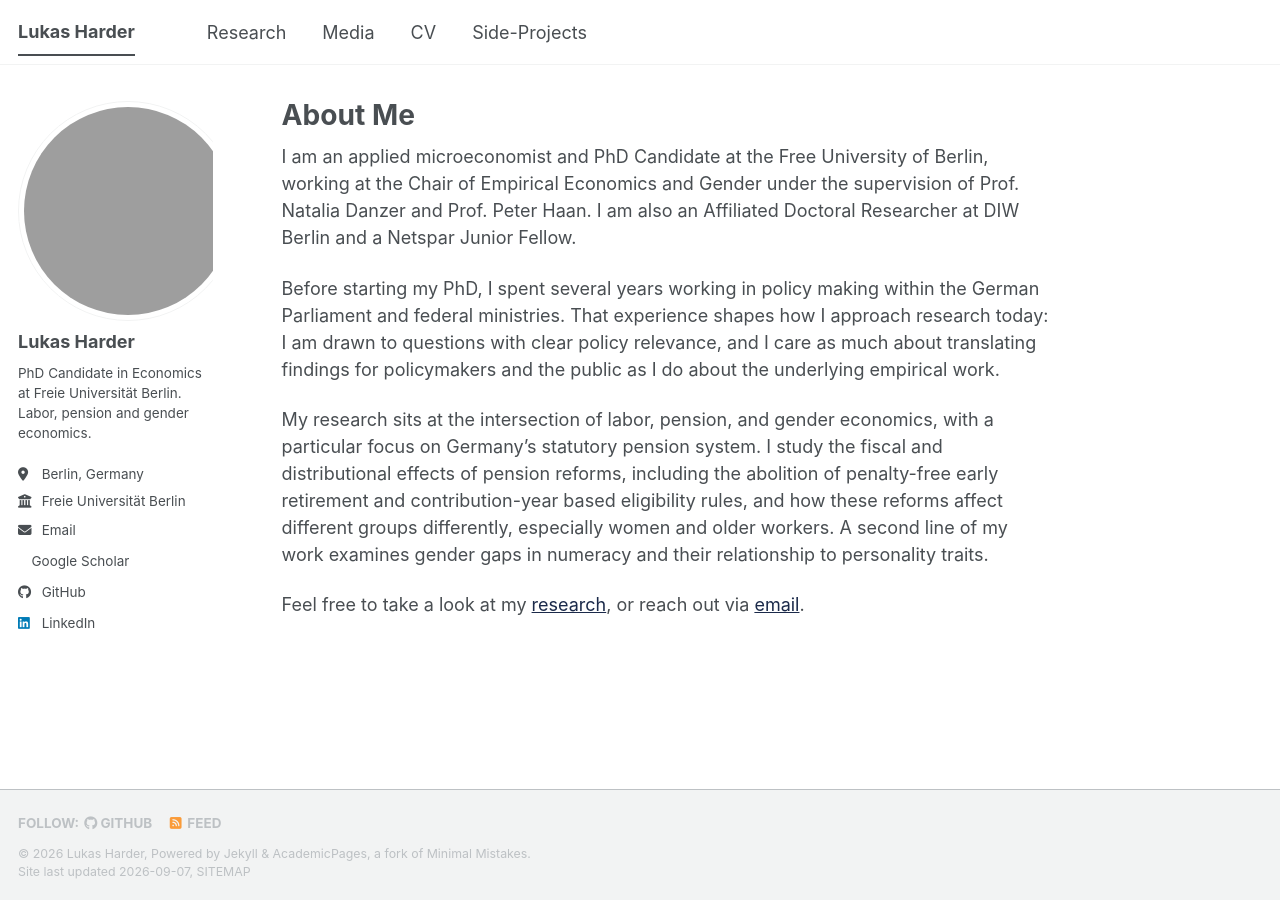
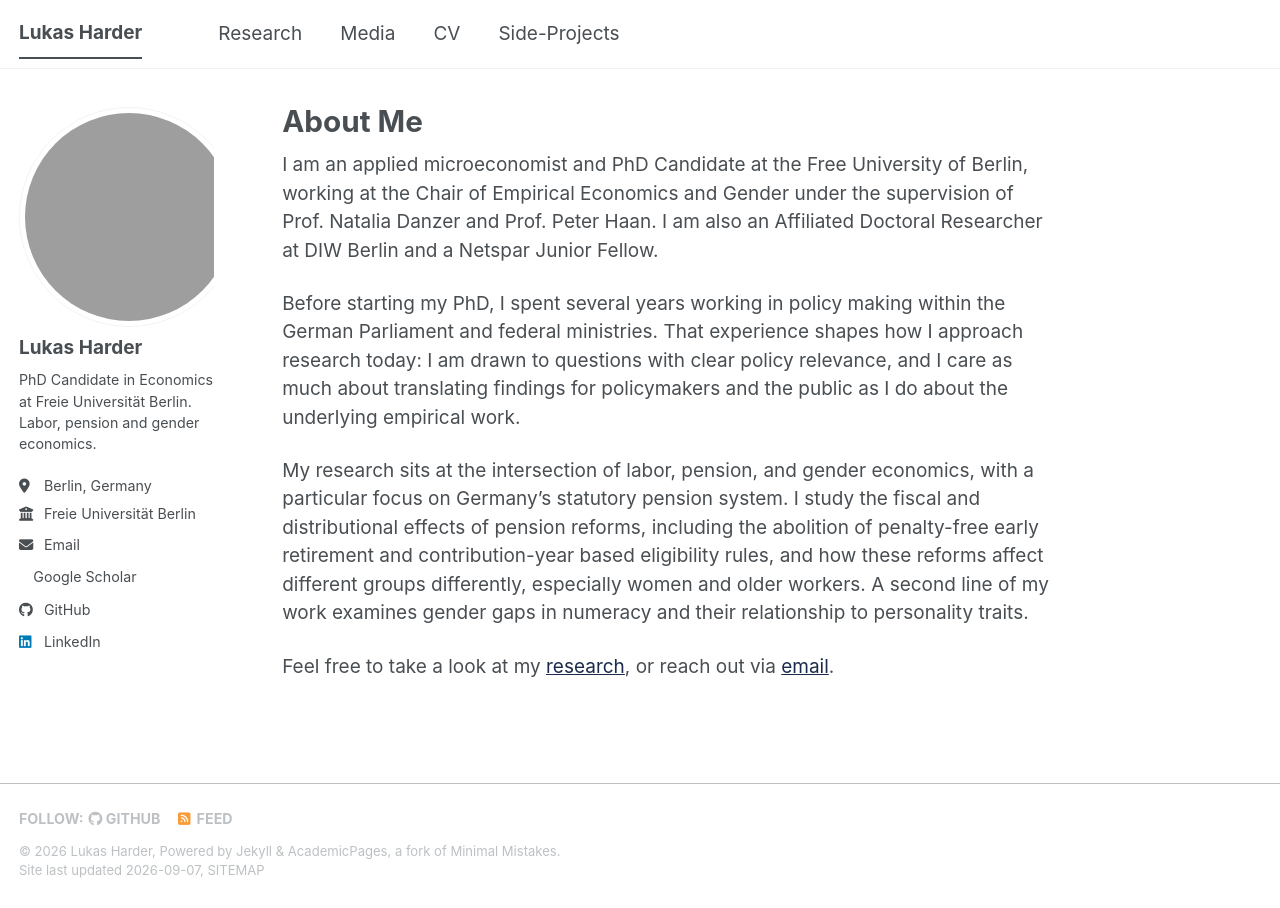
Before and after one commit to lukasharder/lukasharder.github.io, a Jekyll site: the page built from _pages/about.md, in a window 1280 px wide. Built offline with Jekyll 4.4.1, drawn with Linux system fonts in a browser that asks for light colours; a style sheet for code colours, icons or effects is not loaded.

Commit message:
Add typography and background overrides for footer

```diff
--- a/assets/css/main.scss
+++ b/assets/css/main.scss
@@ -61,3 +61,16 @@
     height: 220px;
   }
 }
+
+/* ---- Typography & background overrides ---- */
+html {
+  font-size: 19px;
+}
+
+.page__footer {
+  background-color: #ffffff;
+}
+
+.page__footer-follow {
+  background-color: #ffffff;
+}
```
